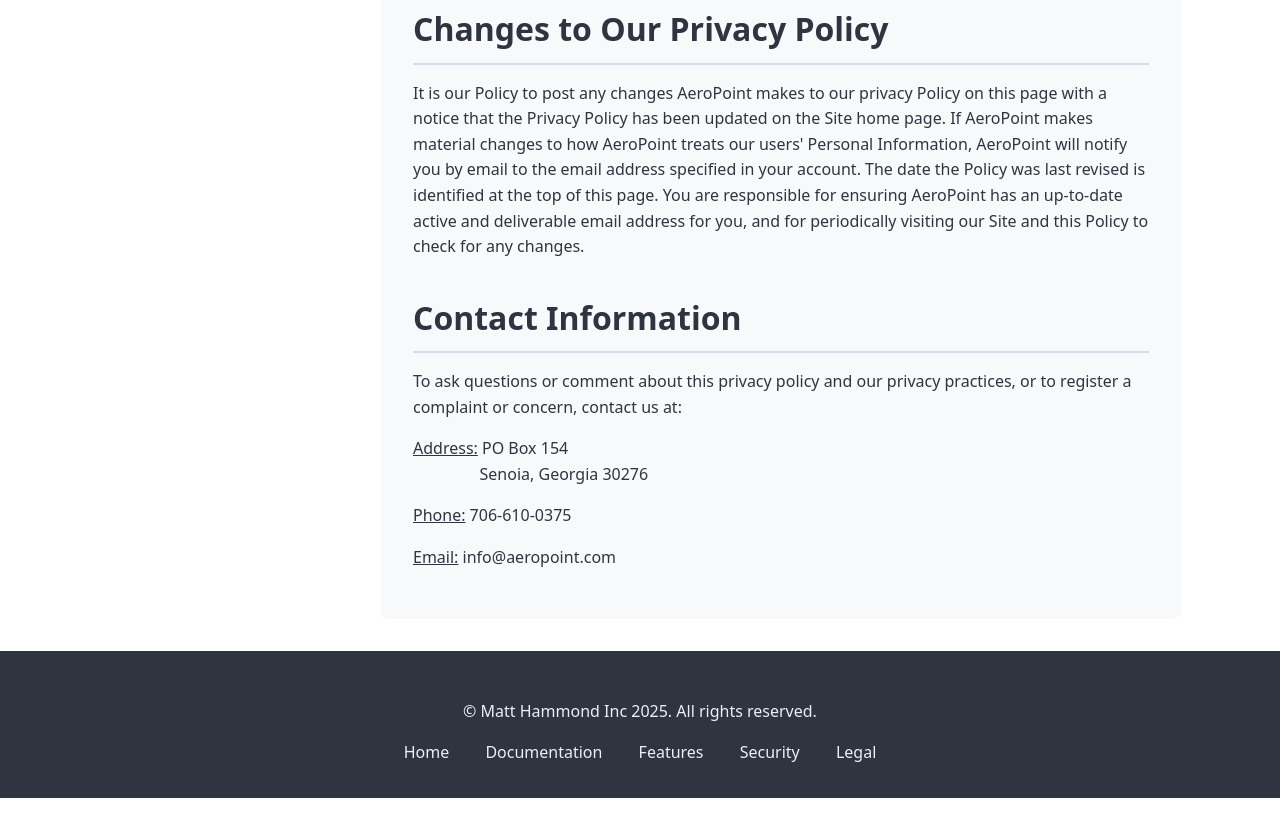
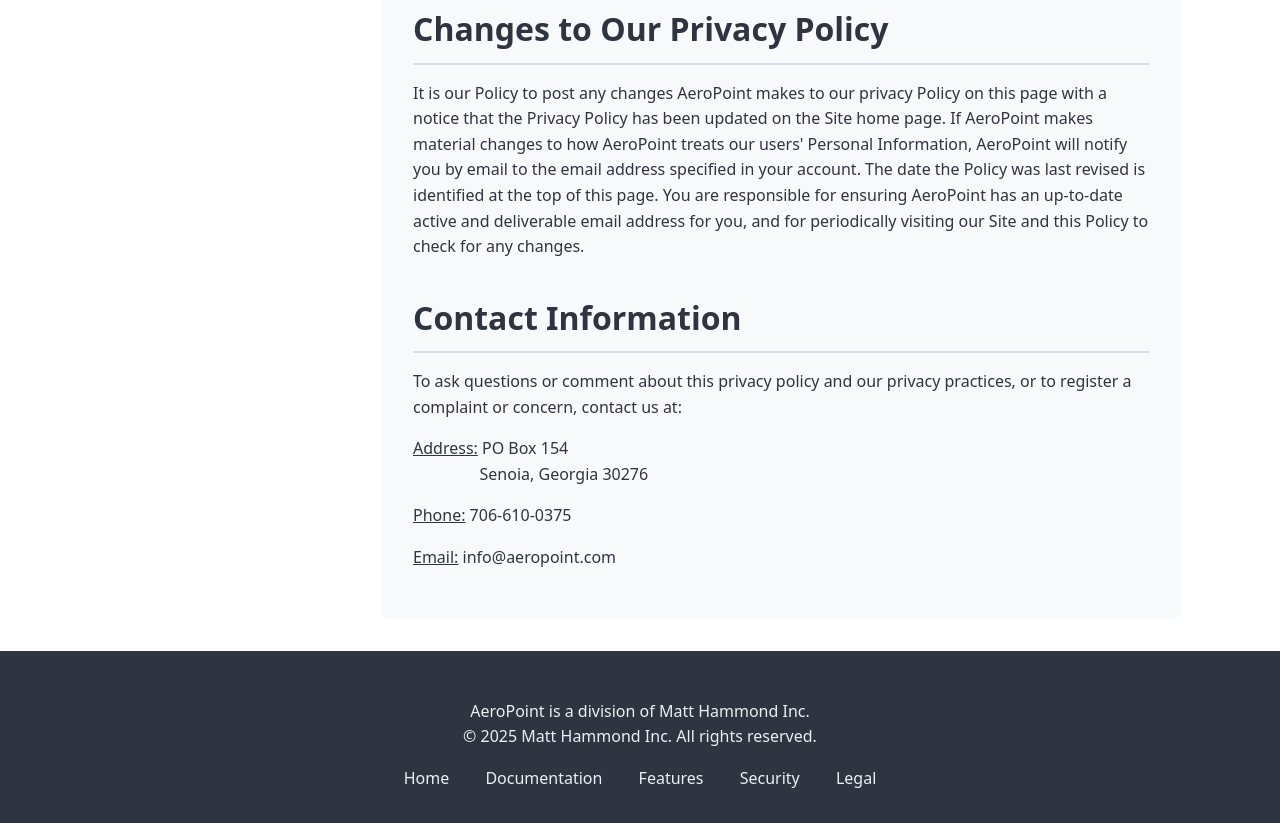
Before and after one commit to matthewshammond/AeroPoint-Website, a plain HTML site: page legal/privacy-policy.html in a window 1280 px wide. Shown: the part 8335-9158 px from the top of the page. Before the commit the page ends 9133 px from the top, so only its background shows below. Drawn offline with nearby package versions, Linux system fonts and the light colour scheme.

Commit message:
updated footer

```diff
--- a/legal/privacy-policy.html
+++ b/legal/privacy-policy.html
@@ -238,7 +238,8 @@
 
     <footer>
       <div class="footer-content">
-        <p>&copy; Matt Hammond Inc 2025. All rights reserved.</p>
+        <p>AeroPoint is a division of Matt Hammond Inc.<br>
+         &copy; 2025 Matt Hammond Inc. All rights reserved.</p>
         <div class="footer-links">
           <a href="../index.html">Home</a>
           <a href="../documentation.html">Documentation</a>
```
Also changed, not shown: legal/acceptable-use-policy.html (+2 -1 lines), legal/eula.html (+2 -1 lines), legal/master-terms.html (+1 -1 lines).
